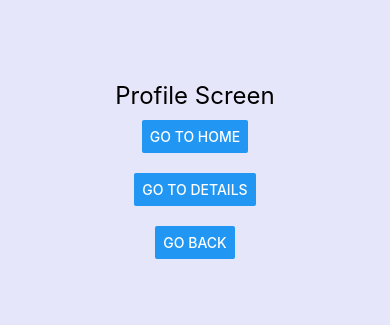
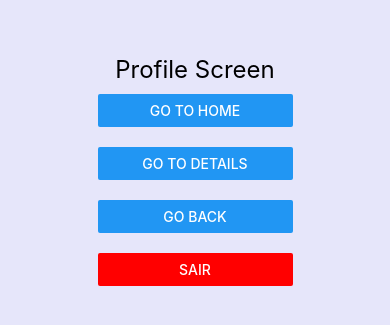
Before and after one commit to Baumzin/MetodoNavegacao, a React Native app in the folder MeuAppDeNavegacao/: screen /ProfileScreen in a window 390 px wide. Shown: the part 247-572 px from the top of the page. Built offline with nearby package versions, Linux system fonts and the light colour scheme.

Commit message:
Alterando estilizações e inserindo comentários

```diff
--- a/MeuAppDeNavegacao/src/Logic/Login.js
+++ b/MeuAppDeNavegacao/src/Logic/Login.js
@@ -8,7 +8,7 @@ export default function confirmaLogin() {
   //criando a função que confirma se já logou antes ou se está logado (useEffect indica listener de Evento)
   useEffect(() => {
     const confirmaLogin = async () => {
-      //a função confirmaLogin cria as variáveis "estaLogado" e "jaLogouAntes" que são falsos e transforma-os como true
+      //a função confirmaLogin cria as variável "estaLogado" que é falsa e transforma ela como true
       try {
         const estaLogado = await AsyncStorage.getItem("estaLogado");
 
@@ -25,8 +25,8 @@ export default function confirmaLogin() {
 
   //Aqui, a função login tem os parâmetros usuario e senha vindos de LoginScreen para a verificação do login
   const login = async (usuario, senha) => {
-    if (usuario === "admin" && senha === "1234") {
-      //se correto, seta ambos como true
+    if (usuario === "Admin" && senha === "1234") {
+      //se correto, estaLogado vira true
       setEstaLogado(true);
 
       //pede para aguardar setar no asyncStorage como true
--- a/MeuAppDeNavegacao/src/screens/DetailsScreenStyle.js
+++ b/MeuAppDeNavegacao/src/screens/DetailsScreenStyle.js
@@ -18,7 +18,7 @@ const styles = StyleSheet.create({
     buttonContainer: {
         backgroundColor: '#ffebcd', //cor de fundo do botão
         margin: 10,
-        with: windowWidth * 0.5, //50% de largura da tela
+        width: windowWidth * 0.5, //50% de largura da tela
         borderRadius: 5
     },
 });
--- a/MeuAppDeNavegacao/src/screens/HomeScreen.js
+++ b/MeuAppDeNavegacao/src/screens/HomeScreen.js
@@ -1,18 +1,8 @@
-import React from "react";
 import { View, Text, Button, TouchableOpacity} from 'react-native';
 import styles from "./HomeScreenStyle";
 import verificaLogin from "../Logic/Login.js";
-import stylesLogin from "./LoginScreenStyle.js";
 
 export default function HomeScreen({ navigation }) {
-    const { logout } = verificaLogin();
-
-    const executaLogout = async () => {
-        await logout();
-        navigation.navigate('LoginScreen');
-    };
-
-
     return (
         <View style={styles.container}>
             <Text style={styles.title}>Home Screen</Text>
@@ -28,12 +18,6 @@ export default function HomeScreen({ navigation }) {
                     onPress={() => navigation.navigate('ProfileScreen')}
                 />
             </View>
-            <TouchableOpacity
-                style={stylesLogin.btnLogout}
-                onPress={executaLogout}
-            >
-                <Text style={stylesLogin.logout}>Sair</Text>
-            </TouchableOpacity>
         </View>
     );
 }
--- a/MeuAppDeNavegacao/src/screens/HomeScreenStyle.js
+++ b/MeuAppDeNavegacao/src/screens/HomeScreenStyle.js
@@ -18,7 +18,7 @@ const styles = StyleSheet.create({
     buttonContainer: {
         backgroundColor: '#add8e6', //cor de fundo do botão
         margin: 10,
-        with: windowWidth * 0.5, //50% de largura da tela
+        width: windowWidth * 0.5, //50% de largura da tela
         borderRadius: 5
     },
 });
--- a/MeuAppDeNavegacao/src/screens/LoginScreenStyle.js
+++ b/MeuAppDeNavegacao/src/screens/LoginScreenStyle.js
@@ -6,14 +6,14 @@ const stylesLogin = StyleSheet.create({
     container: {
         flex: 1,
         padding: 20,
-        backgroundColor: '#f5f5f5',
+        backgroundColor: 'ff0000',
     },
     buttonContainer: {
-        backgroundColor: '#dda0dd', //cor de fundo do botão
         margin: 10,
+        backgroundColor: 'ff0000',
         width: windowWidth * 0.5, //50% de largura da tela
         alignSelf: 'center',
-        borderRadius: 10
+        borderRadius: 5,
     },
     title: {
         textAlign: 'center',
@@ -29,15 +29,13 @@ const stylesLogin = StyleSheet.create({
         marginBottom: 10,
         paddingHorizontal: 10,
     },
-    logout: {
+
+    btnLogout: {
+
+        backgroundColor: 'ff0000',
+        padding: 15,
+        borderRadius: 5,
         color: 'white',
-        fontSize: 16,
-    },
-    btnLogout: {
-        backgroundColor: '#FF3B30',
-        padding: 15,
-        borderRadius: 8,
-        alignItems: 'center'
     }
 });
 
--- a/MeuAppDeNavegacao/src/screens/ProfileScreen.js
+++ b/MeuAppDeNavegacao/src/screens/ProfileScreen.js
@@ -1,8 +1,18 @@
 import React from "react";
-import { View, Text, Button,} from 'react-native';
+import { View, Text, Button, TouchableOpacity } from 'react-native';
 import styles from "./ProfileScreenStyle";
+import stylesLogin from "./LoginScreenStyle.js";
+import verificaLogin from "../Logic/Login.js";
 
-export default function ProfileScreen ({ navigation }) {
+export default function ProfileScreen({ navigation }) {
+
+    const { logout } = verificaLogin();
+
+    const executaLogout = async () => {
+        await logout();
+        navigation.navigate('LoginScreen');
+    };
+
     return (
         <View style={styles.container}>
             <Text style={styles.title}>Profile Screen</Text>
@@ -22,7 +32,16 @@ export default function ProfileScreen ({ navigation }) {
                 <Button
                     title='Go Back'
                     onPress={() => navigation.goBack()}
+
                 />
+            </View>
+            <View style={stylesLogin.buttonContainer}>
+                <Button
+                    title='Sair'
+                    onPress={ executaLogout }
+                    color={'red'}
+                />
+
             </View>
         </View>
     );
--- a/MeuAppDeNavegacao/src/screens/ProfileScreenStyle.js
+++ b/MeuAppDeNavegacao/src/screens/ProfileScreenStyle.js
@@ -16,9 +16,8 @@ const styles = StyleSheet.create({
     },
 
     buttonContainer: {
-        backgroundColor: '#dda0dd', //cor de fundo do botão
         margin: 10,
-        with: windowWidth * 0.5, //50% de largura da tela
+        width: windowWidth * 0.5, //50% de largura da tela
         borderRadius: 5
     },
 });
```
